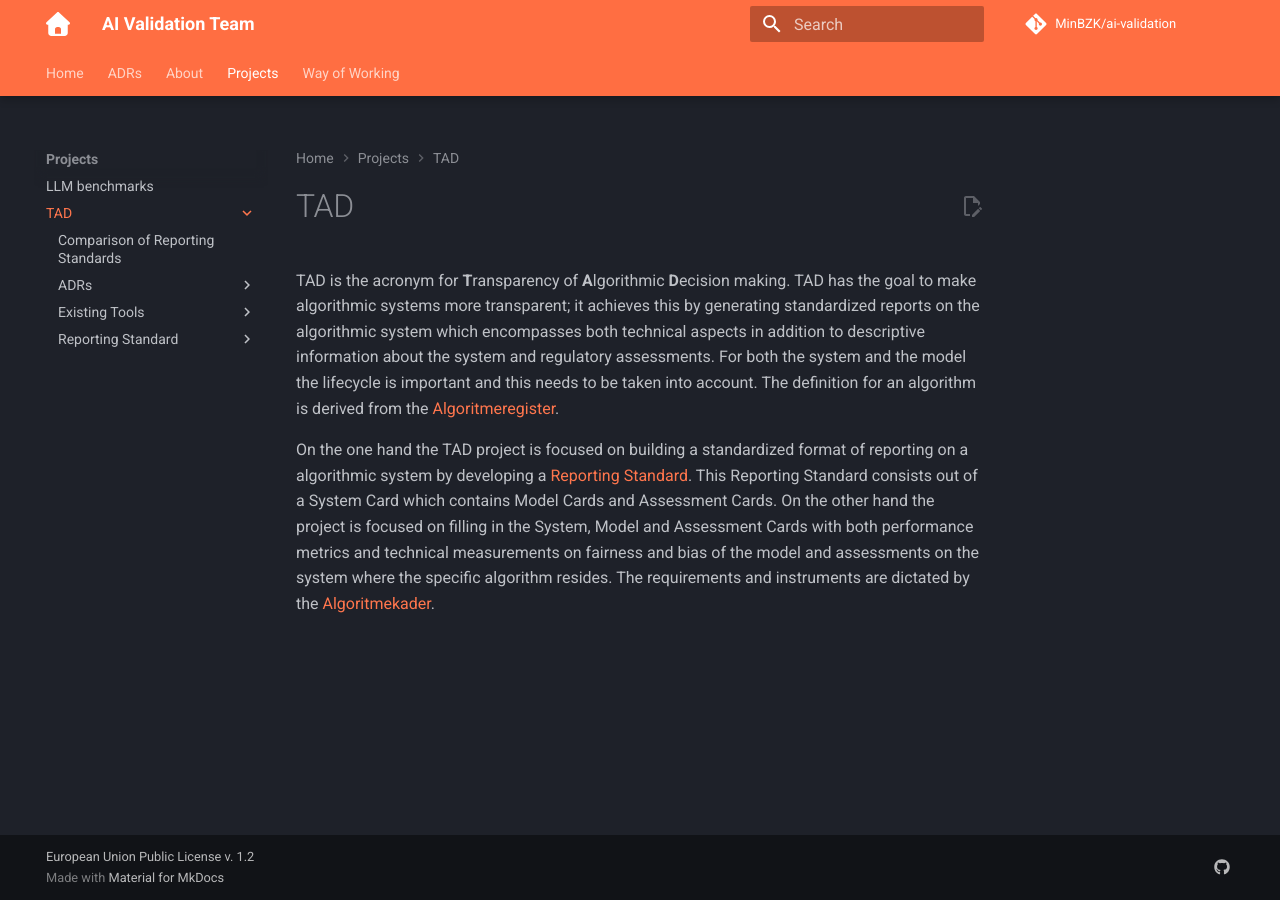
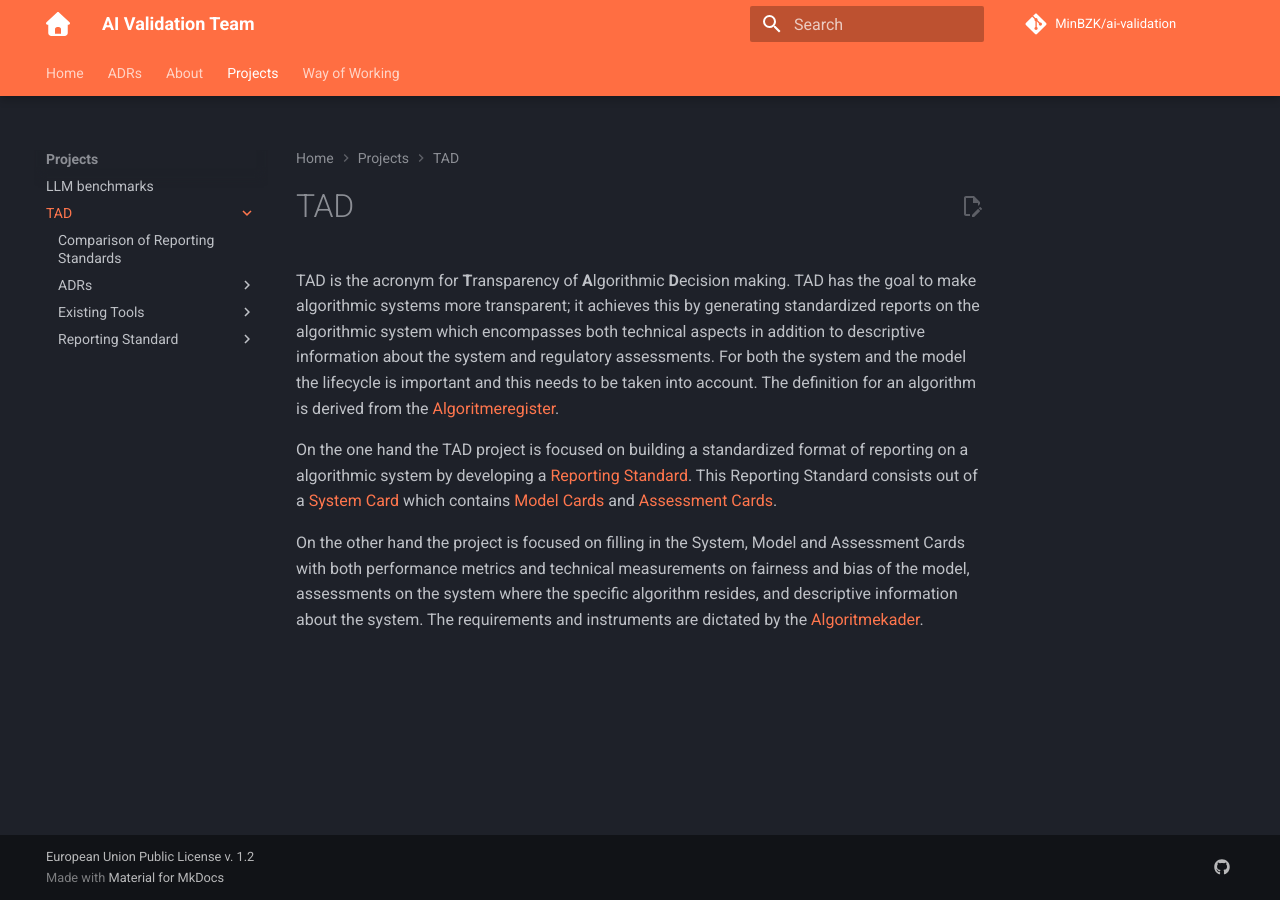
Before and after one commit to MinBZK/ai-validation, an MkDocs documentation site: the page built from docs/Projects/TAD/index.md, in a window 1280 px wide. Built offline with MkDocs 1.6.1 and Material for MkDocs 9.7.7, drawn with Linux system fonts in a browser that asks for light colours; plug-ins that fetch from the network failed and are left out; comment, search, counter and statistics services are not loaded.

Commit message:
Added remarks of Robbert

```diff
--- a/docs/Projects/TAD/index.md
+++ b/docs/Projects/TAD/index.md
@@ -7,8 +7,12 @@ For both the system and the model the lifecycle is important and this needs to b
 for an algorithm is derived from the [Algoritmeregister](https://algoritmes.overheid.nl/nl/footer/over-algoritmes).
 
 On the one hand the TAD project is focused on building a standardized format of reporting on a algorithmic system by
-developing a [Reporting Standard](Reporting-Standard). This Reporting Standard consists out of a System Card which
-contains Model Cards and Assessment Cards. On the other hand the project is focused on filling in the System, Model and
-Assessment Cards with both performance metrics and technical measurements on fairness and bias of the model and
-assessments on the system where the specific algorithm resides. The requirements and instruments are dictated by the
-[Algoritmekader](https://minbzk.github.io/Algoritmekader/).
+developing a [Reporting Standard](Reporting-Standard/index.md). This Reporting Standard consists out of a
+[System Card](Reporting-Standard/index.md#system_card) which contains
+[Model Cards](Reporting-Standard/index.md#model_card) and
+[Assessment Cards](Reporting-Standard/index.md#assessment_card).
+
+On the other hand the project is focused on filling in the System, Model and
+Assessment Cards with both performance metrics and technical measurements on fairness and bias of the model,
+assessments on the system where the specific algorithm resides, and descriptive information about the system.
+The requirements and instruments are dictated by the [Algoritmekader](https://minbzk.github.io/Algoritmekader/).
```
